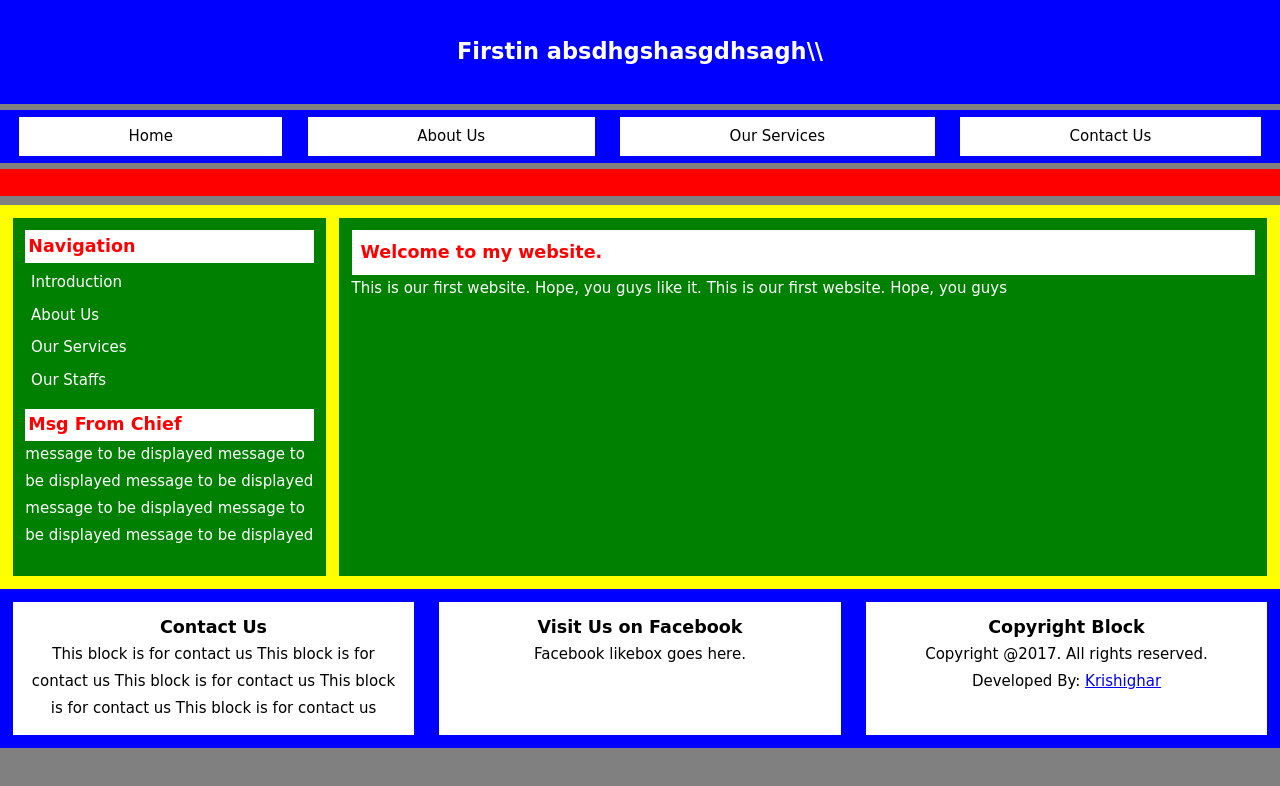
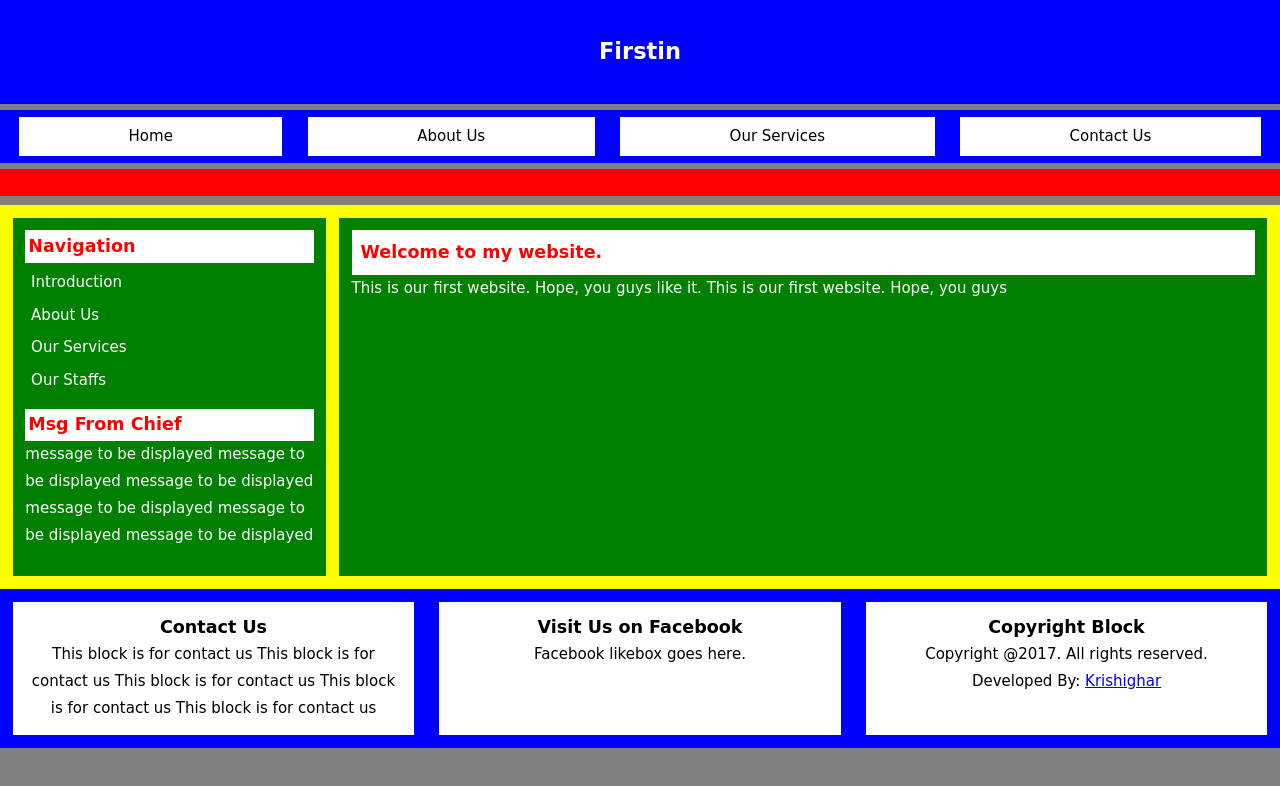
Before and after one commit to prakashadhikari/namicsy1018, a plain HTML site: page index.html in a window 1280 px wide. Drawn offline with Linux system fonts and the light colour scheme.

Commit message:
file updated

```diff
--- a/index.html
+++ b/index.html
@@ -12,7 +12,7 @@
 
 	<!-- header of the page starts -->
 	<header>
-		<h2>Firstin absdhgshasgdhsagh\\</h2>
+		<h2>Firstin</h2>
 	</header>
 
 	<!-- start of menubar -->
```
